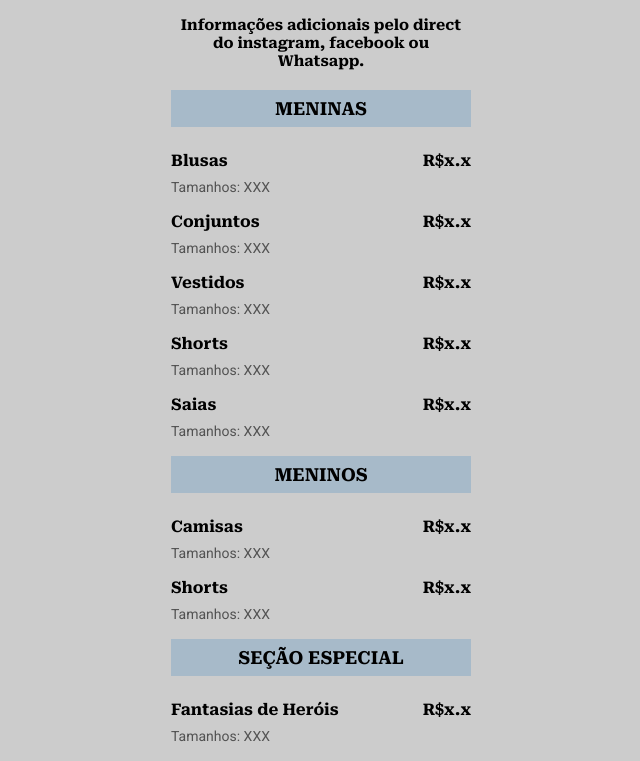
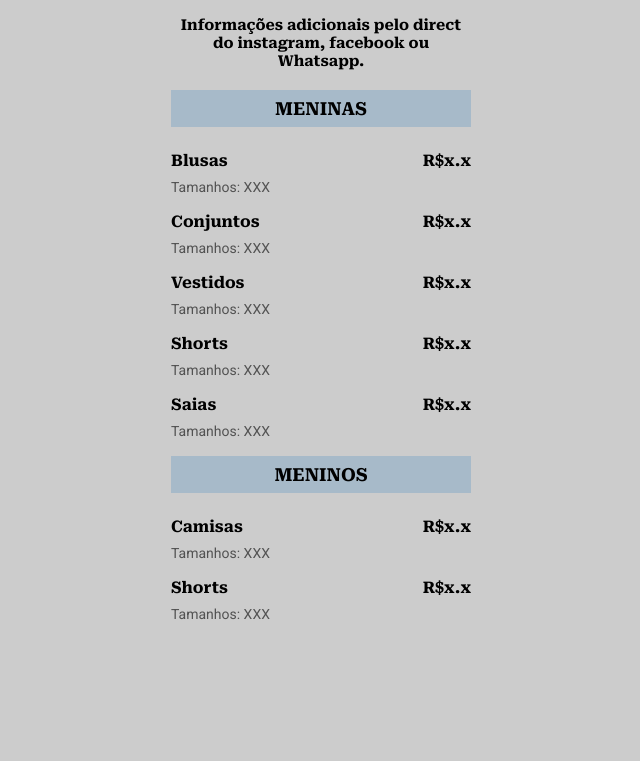
Before and after one commit to eduardooliveira3101/Dulcebaby, a plain HTML site: page index.html in a window 1280 px wide. Shown: the part 89-850 px from the top of the page, without its empty margins (319-959 px from the left). After the commit the page ends 800 px from the top, so only its background shows below. Drawn offline with Linux system fonts and the light colour scheme; a web font is replaced by a local one.

Commit message:
remoção da seção especial

```diff
--- a/index.html
+++ b/index.html
@@ -116,25 +116,6 @@
           </ul>
         </section>
 
-        <section>
-            <h2>SEÇÃO ESPECIAL</h2>
-            <ul>
-
-              <li>
-                  <div class="datails">
-                    <h3>Fantasias de Heróis</h3>
-                    <p class="description">
-                        Tamanhos: XXX
-                    </p>
-                  </div>
-                 <strong class="price">
-                    R$x.x
-                      </strong>
-                </li>
-
-            </ul>
-          </section>
-
       </body>
     </html>
 
```
